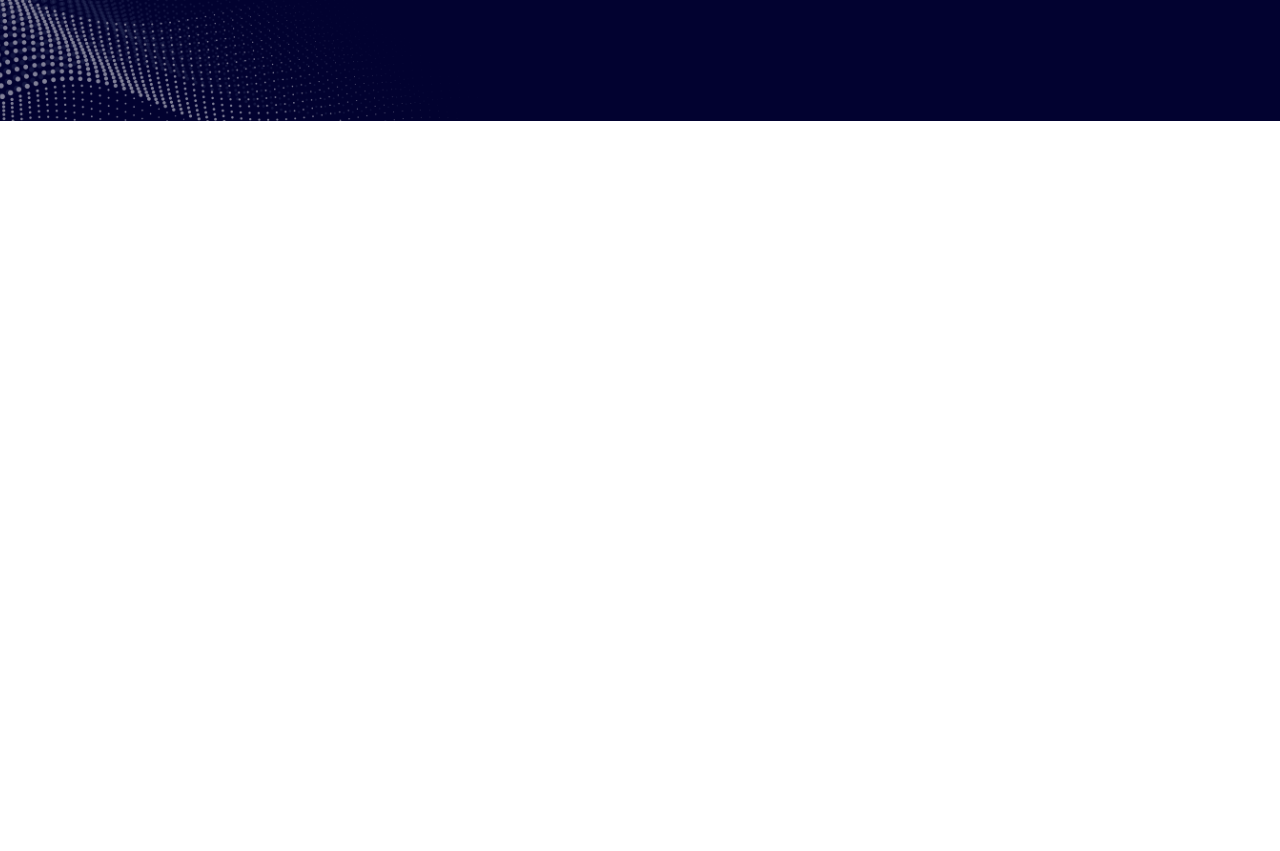
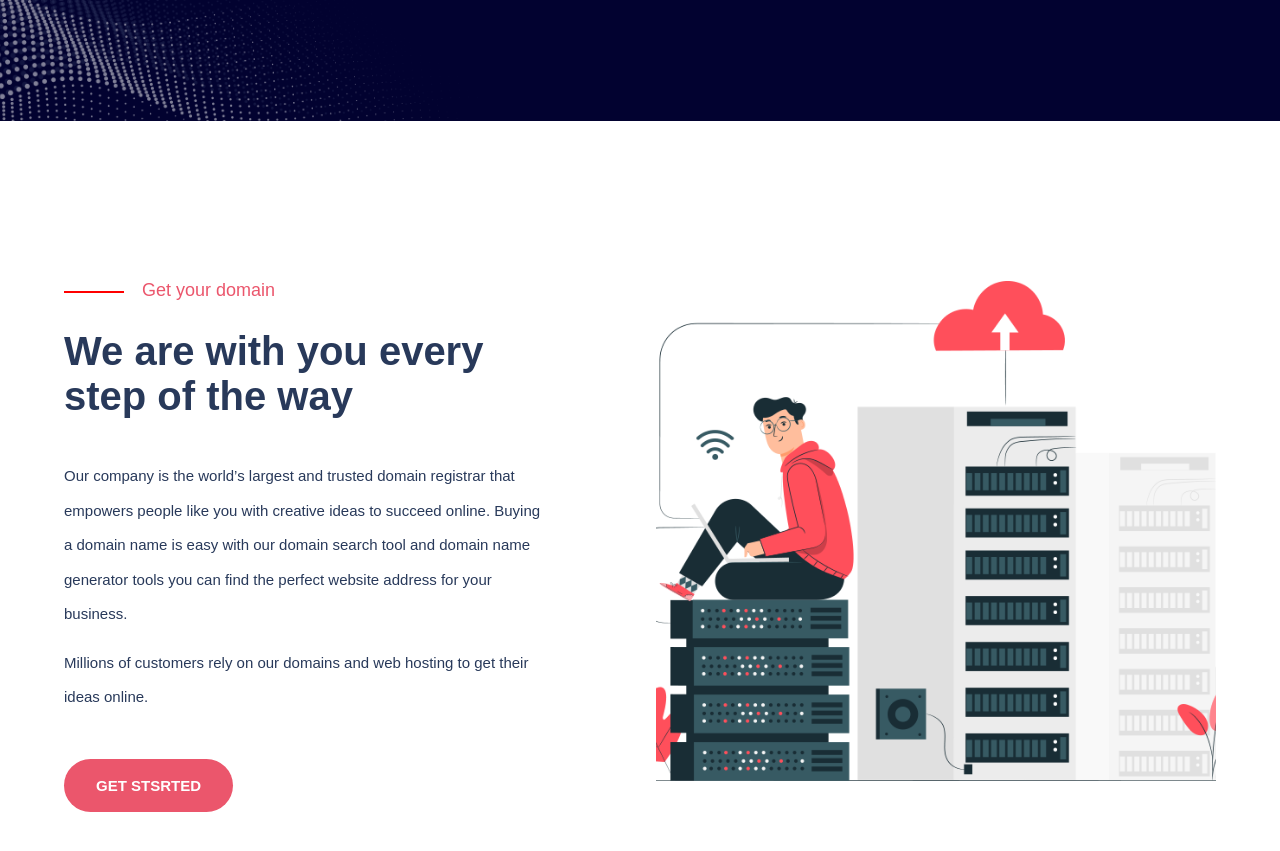
Before and after one commit to mdalishanali/Business-Website-In-React, a React (Create React App) app: page / in a window 1280 px wide. Shown: the part 2860-3711 px from the top of the page. Before the commit the page ends 2981 px from the top, so only its background shows below. Built offline with nearby package versions, Linux system fonts and the light colour scheme.

Commit message:
aboutDone

```diff
--- a/src/App.js
+++ b/src/App.js
@@ -3,12 +3,14 @@ import './App.css';
 import { Hero } from './components/Hero/Hero';
 import { Services } from './components/Services/Services';
 import { Domain } from './components/Domain/Domain';
+import { About } from './components/About/About';
 function App() {
   return (
     <div className="App">
       <Hero/>
       <Services/>
       <Domain/>
+      <About/>
     </div>
   );
 }
--- /dev/null
+++ b/src/components/About/About.jsx
@@ -0,0 +1,35 @@
+import React from 'react'
+/** @jsxImportSource @emotion/react */
+import { css } from '@emotion/react';
+import { Container } from '../GlobalComponents/Container';
+import { AboutInfo } from './AboutInfo';
+import { AboutImg } from './AboutImg';
+export const About = () => (
+    <section className='about' id="about" css={styles}>
+        <Container>
+                <AboutInfo/>
+                <AboutImg/>
+        </Container>
+    </section>
+  )
+
+const styles = css`
+width: 100%;
+padding: 160px 0;
+.container{
+    display: flex;
+    justify-content: space-between;
+}
+
+@media (max-width:880px){
+    .container{
+        flex-direction: column;
+        align-items: center;
+    }
+}
+@media (min-width:881px) and (max-width:1215px){
+    .container{
+        align-items: center;
+    }
+}
+`
--- /dev/null
+++ b/src/components/About/AboutImg.jsx
@@ -0,0 +1,26 @@
+import React from 'react'
+/** @jsxImportSource @emotion/react */
+import { css } from '@emotion/react';
+import ServerBg from '../../img/serverBg.webp'
+export const AboutImg = () => {
+  return (
+   <div className='aboutImg' css = {styles}>
+
+   </div>
+  )
+}
+
+const styles = css`
+  width: 100%;
+  max-width: 560px;
+  height: 500px;
+  background: url('${ServerBg}') no-repeat center/cover;
+  @media(max-width: 880px) {
+    max-width: 600px;
+    height: 450px;
+  }
+  @media (min-width: 881px) and (max-width: 1215px) {
+    max-width: 43%;
+    height: 350px;
+  }
+`;
--- /dev/null
+++ b/src/components/About/AboutInfo.jsx
@@ -0,0 +1,49 @@
+import React from 'react'
+/** @jsxImportSource @emotion/react */
+import { css } from '@emotion/react';
+import { Title } from '../GlobalComponents/Title';
+import { Button } from '../GlobalComponents/Button';
+
+
+export const AboutInfo = () => {
+  return (
+        <div css={styles} className="aboutInfo">
+            <Title text="Get your domain" />
+            <h2>We are with you every step of the way</h2>
+            <p>
+            Our company is the world’s largest and trusted domain registrar that empowers people like you with creative ideas to succeed online. Buying a domain name is easy with our domain search tool and domain name generator tools you can find the perfect website address for your business.
+            </p>
+            <p>Millions of customers rely on our domains and web hosting to get their ideas online.</p>
+            <Button btnText="GET STSRTED"/>
+        </div>
+  )
+}
+const styles = css`
+width: 100%;
+max-width: 480px;
+color: #28395a;
+h2{
+    font-size: 40px;
+    margin: 30px 0 40px 0;
+}
+p{
+    margin-bottom: 14px;
+    line-height: 2.3;
+    font-size:15px;
+}
+button{
+    margin: 30px 0 0 0;
+    padding: 18px 32px;
+    font-size: 15px;
+    font-weight: 600;
+}
+@media (min-width: 881px) and (max-width:1215px){
+    max-width: 50%;
+    h2{
+        font-size: 32px;
+    }
+    p{
+        font-size: 14px;
+    }
+}
+`
```
